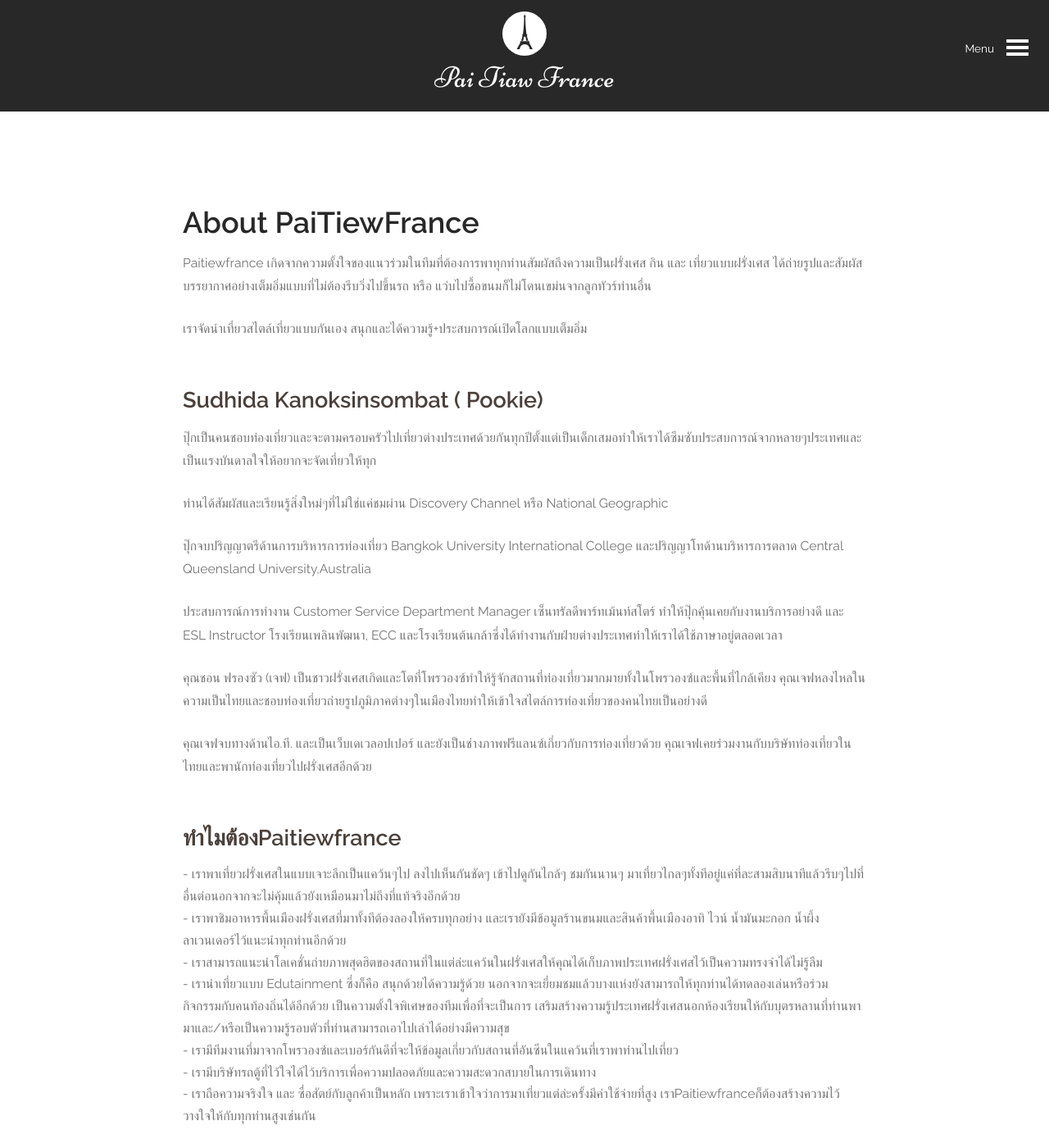
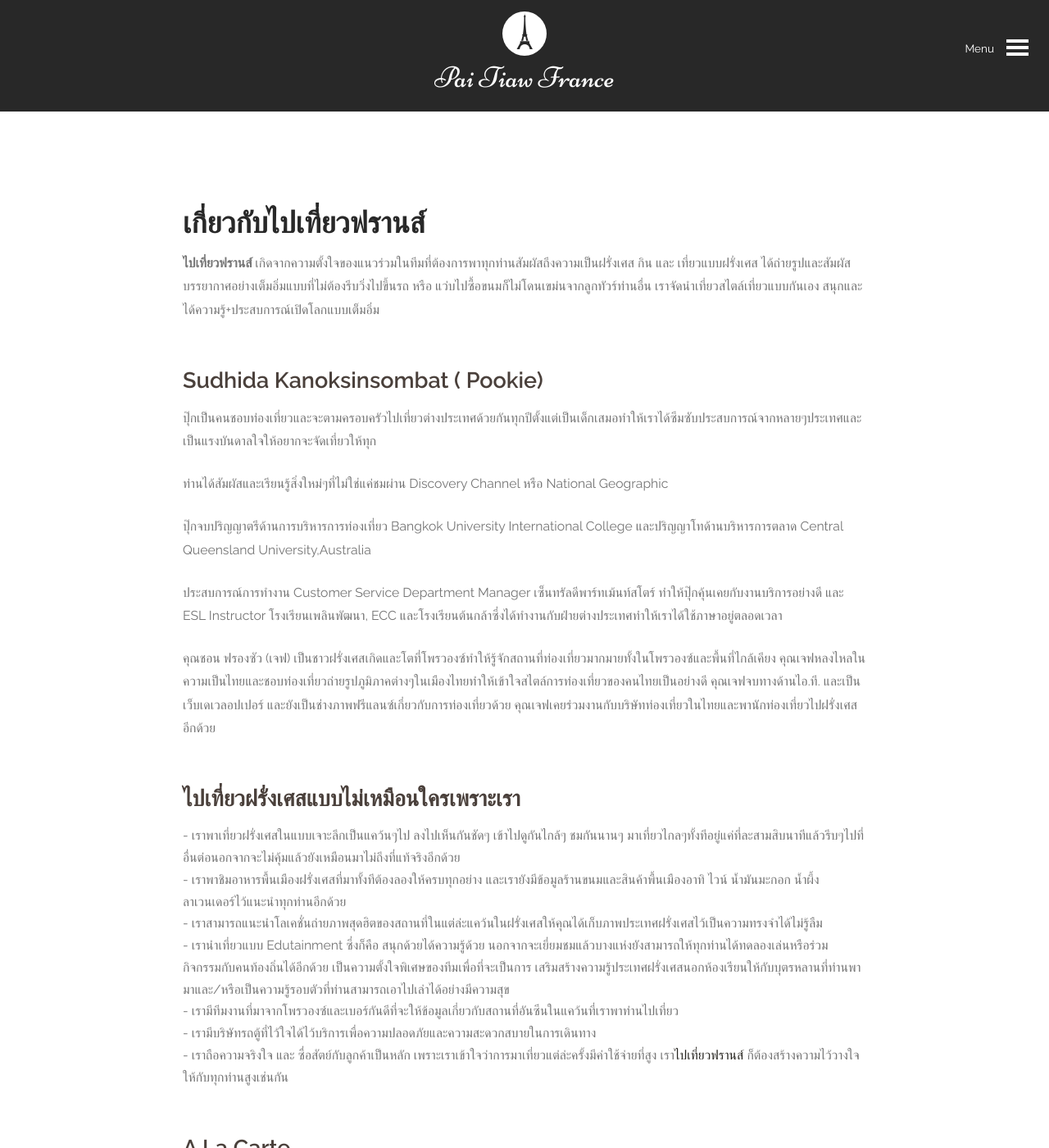
Before and after one commit to paitiewfrance/paitiewfrance.github.io, a Jekyll site: the page built from about.md, in a window 1280 px wide and 1400 px high. Shown: the whole window at 82% size. Built offline with Jekyll 4.4.1, drawn with Linux system fonts in a browser that asks for light colours; nearby versions of some CDN libraries; some web fonts are replaced; some of the changed text lies outside the part shown.

Commit message:
Update about page

```diff
--- a/_includes/head.html
+++ b/_includes/head.html
@@ -11,7 +11,7 @@
                 <meta name="MobileOptimized" content="320">
                 <meta name="apple-touch-fullscreen" content="yes" />
                 <!-- Facebook opengraph stuff  -->
-	<meta property="og:site" content="{{ site.ogTitle }}" />
+	<meta property="og:site" content="{{ site.ogSite }}" />
 	<meta property="og:title" content="{{ site.ogTitle }}" />
                 <meta property="og:type" content="{{site.ogType}}"/>
                 <meta property="og:site_name" content="paiTiewFrance"/>
--- a/about.md
+++ b/about.md
@@ -7,11 +7,11 @@ sitemap:
   priority: 0.7
   changefreq: 'weekly'
 ---
-## About PaiTiewFrance
+## เกี่ยวกับไปเที่ยวฟรานส์
 
-Paitiewfrance เกิดจากความตั้งใจของแนวร่วมในทีมที่ต้องการพาทุกท่านสัมผัสถึงความเป็นฝรั่งเศส กิน และ เที่ยวแบบฝรั่งเศส ได้ถ่ายรูปและสัมผัสบรรยากาศอย่างเต็มอิ่มแบบที่ไม่ต้องรีบวิ่งไปขึ้นรถ หรือ แว่บไปซื้อขนมก็ไม่โดนเขม่นจากลูกทัวร์ท่านอื่น
+<strong>ไปเที่ยวฟรานส์ </strong> เกิดจากความตั้งใจของแนวร่วมในทีมที่ต้องการพาทุกท่านสัมผัสถึงความเป็นฝรั่งเศส กิน และ เที่ยวแบบฝรั่งเศส ได้ถ่ายรูปและสัมผัสบรรยากาศอย่างเต็มอิ่มแบบที่ไม่ต้องรีบวิ่งไปขึ้นรถ หรือ แว่บไปซื้อขนมก็ไม่โดนเขม่นจากลูกทัวร์ท่านอื่น
+เราจัดนำเที่ยวสไตล์เที่ยวแบบกันเอง สนุกและได้ความรู้+ประสบการณ์เปิดโลกแบบเต็มอิ่ม
 
-เราจัดนำเที่ยวสไตล์เที่ยวแบบกันเอง สนุกและได้ความรู้+ประสบการณ์เปิดโลกแบบเต็มอิ่ม
 
 
 ### Sudhida Kanoksinsombat ( Pookie)
@@ -23,13 +23,10 @@ Paitiewfrance เกิดจากความตั้งใจของแน
 
 ประสบการณ์การทำงาน Customer Service Department Manager เซ็นทรัลดีพาร์ทเม้นท์สโตร์ ทำให้ปุ๊กคุ้นเคยกับงานบริการอย่างดี และ ESL Instructor โรงเรียนเพลินพัฒนา, ECC และโรงเรียนต้นกล้าซึ่งได้ทำงานกับฝ่ายต่างประเทศทำให้เราได้ใช้ภาษาอยู่ตลอดเวลา
 
-คุณชอน ฟรองซัว (เจฟ) เป็นชาวฝรั่งเศสเกิดและโตที่โพรวองซ์ทำให้รู้จักสถานที่ท่องเที่ยวมากมายทั้งในโพรวองซ์และพื้นที่ไกล้เคียง คุณเจฟหลงไหลในความเป็นไทยและชอบท่องเที่ยวถ่ายรูปภูมิภาคต่างๆในเมืองไทยทำให้เข้าใจสไตล์การท่องเที่ยวของคนไทยเป็นอย่างดี
-
-คุณเจฟจบทางด้านไอ.ที. และเป็นเว็บเดเวลอปเปอร์ และยังเป็นช่างภาพฟรีแลนซ์เกี่ยวกับการท่องเที่ยวด้วย คุณเจฟเคยร่วมงานกับบริษัทท่องเที่ยวในไทยและพานักท่องเที่ยวไปฝรั่งเศสอีกด้วย
+คุณชอน ฟรองซัว (เจฟ) เป็นชาวฝรั่งเศสเกิดและโตที่โพรวองซ์ทำให้รู้จักสถานที่ท่องเที่ยวมากมายทั้งในโพรวองซ์และพื้นที่ไกล้เคียง คุณเจฟหลงไหลในความเป็นไทยและชอบท่องเที่ยวถ่ายรูปภูมิภาคต่างๆในเมืองไทยทำให้เข้าใจสไตล์การท่องเที่ยวของคนไทยเป็นอย่างดี คุณเจฟจบทางด้านไอ.ที. และเป็นเว็บเดเวลอปเปอร์ และยังเป็นช่างภาพฟรีแลนซ์เกี่ยวกับการท่องเที่ยวด้วย คุณเจฟเคยร่วมงานกับบริษัทท่องเที่ยวในไทยและพานักท่องเที่ยวไปฝรั่งเศสอีกด้วย
 
 
-### ทำไมต้องPaitiewfrance
-
+###ไปเที่ยวฝรั่งเศสแบบไม่เหมือนใครเพราะเรา
 <ul>
     <li>
       -  เราพาเที่ยวฝรั่งเศสในแบบเจาะลึกเป็นแคว้นๆไป ลงไปเห็นกันชัดๆ เข้าไปดูกันไกล้ๆ ชมกันนานๆ มาเที่ยวไกลๆทั้งทีอยู่แค่ที่ละสามสิบนาทีแล้วรีบๆไปที่อื่นต่อนอกจากจะไม่คุ้มแล้วยังเหมือนมาไม่ถึงที่แท้จริงอีกด้วย
@@ -51,7 +48,7 @@ Paitiewfrance เกิดจากความตั้งใจของแน
         -  เรามีบริษัทรถตู้ที่ไว้ใจได้ไว้บริการเพื่อความปลอดภัยและความสะดวกสบายในการเดินทาง
     </li>
     <li>
-        -  เราถือความจริงใจ และ ซื่อสัตย์กับลูกค้าเป็นหลัก เพราะเราเข้าใจว่าการมาเที่ยวแต่ล่ะครั้งมีค่าใช้จ่ายที่สูง เราPaitiewfranceก็ต้องสร้างความไว้วางใจให้กับทุกท่านสูงเช่นกัน
+        -  เราถือความจริงใจ และ ซื่อสัตย์กับลูกค้าเป็นหลัก เพราะเราเข้าใจว่าการมาเที่ยวแต่ล่ะครั้งมีค่าใช้จ่ายที่สูง เรา<strong>ไปเที่ยวฟรานส์ </strong>ก็ต้องสร้างความไว้วางใจให้กับทุกท่านสูงเช่นกัน
     </li>
 </ul>
 
@@ -62,7 +59,7 @@ Paitiewfrance เกิดจากความตั้งใจของแน
 
 
 ### A La Carte
-Paitiewfrance ออกแบบนำเที่ยวฝรั่งเศสแบบเจาะลึก เราคัดสรรสถานที่ท่องเที่ยวที่น่าสนใจในหลายๆแคว้นของฝรั่งเศส อาทิเช่น โพรวองซ์ แอล์ป โก๊ต ดาร์ซูร์, คานส์ Cannes, อาวิญญง Avignon, เบอร์กันดี (Bourgogne)
+<strong>ไปเที่ยวฟรานส์ </strong>ออกแบบนำเที่ยวฝรั่งเศสแบบเจาะลึก เราคัดสรรสถานที่ท่องเที่ยวที่น่าสนใจในหลายๆแคว้นของฝรั่งเศส อาทิเช่น โพรวองซ์ แอล์ป โก๊ต ดาร์ซูร์, คานส์ Cannes, อาวิญญง Avignon, เบอร์กันดี (Bourgogne)
 
 มีคำถามเพิ่มเติม ท่านสามารถติดต่อเรา[หรืออีเมล์หาเราได้ที่](mailto:paitiewfrance@hotmail.com) หรือกรอกข้อความที่ท่านต้องการถามเรา[ที่นี่](http://paitiewfrance.com/contact)  เราจะติดต่อกลับภายใน 24 ชั่วโมง
 
```
Also changed, not shown: index.md (+5 -1 lines).
